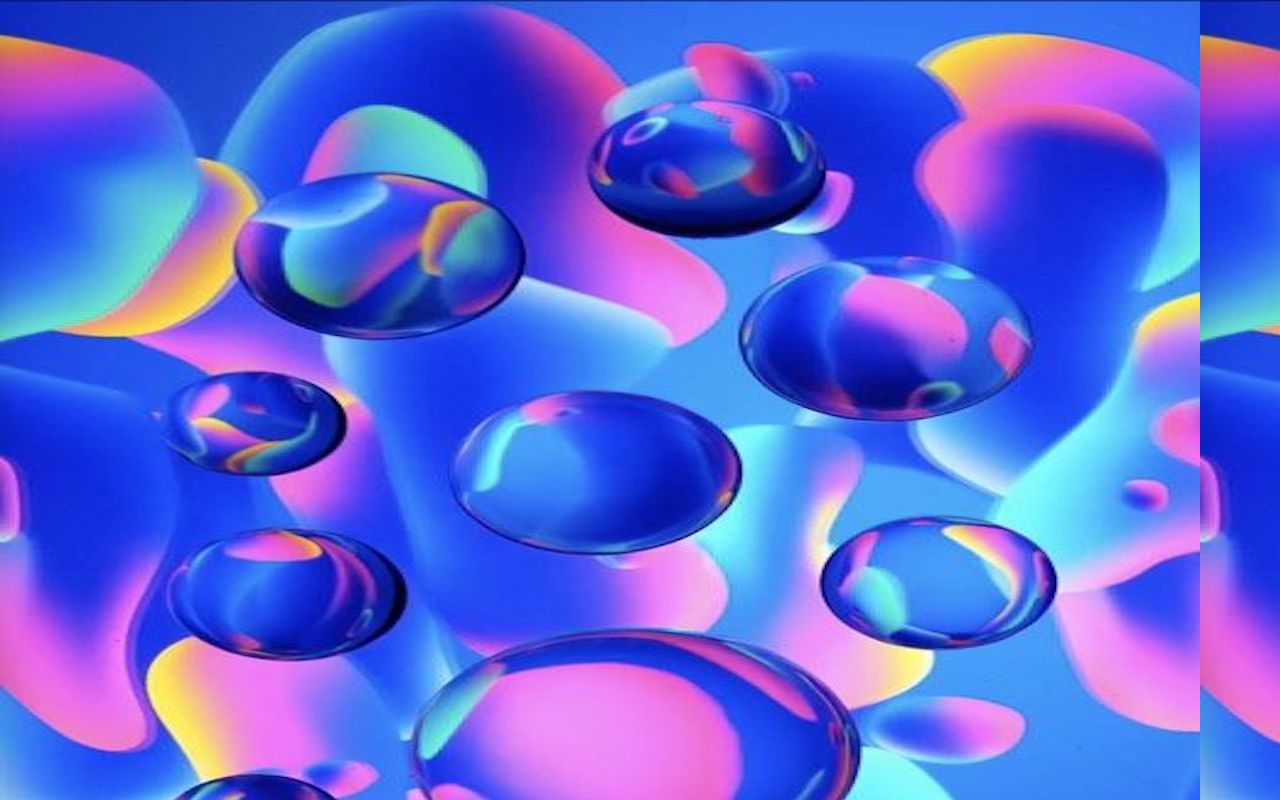
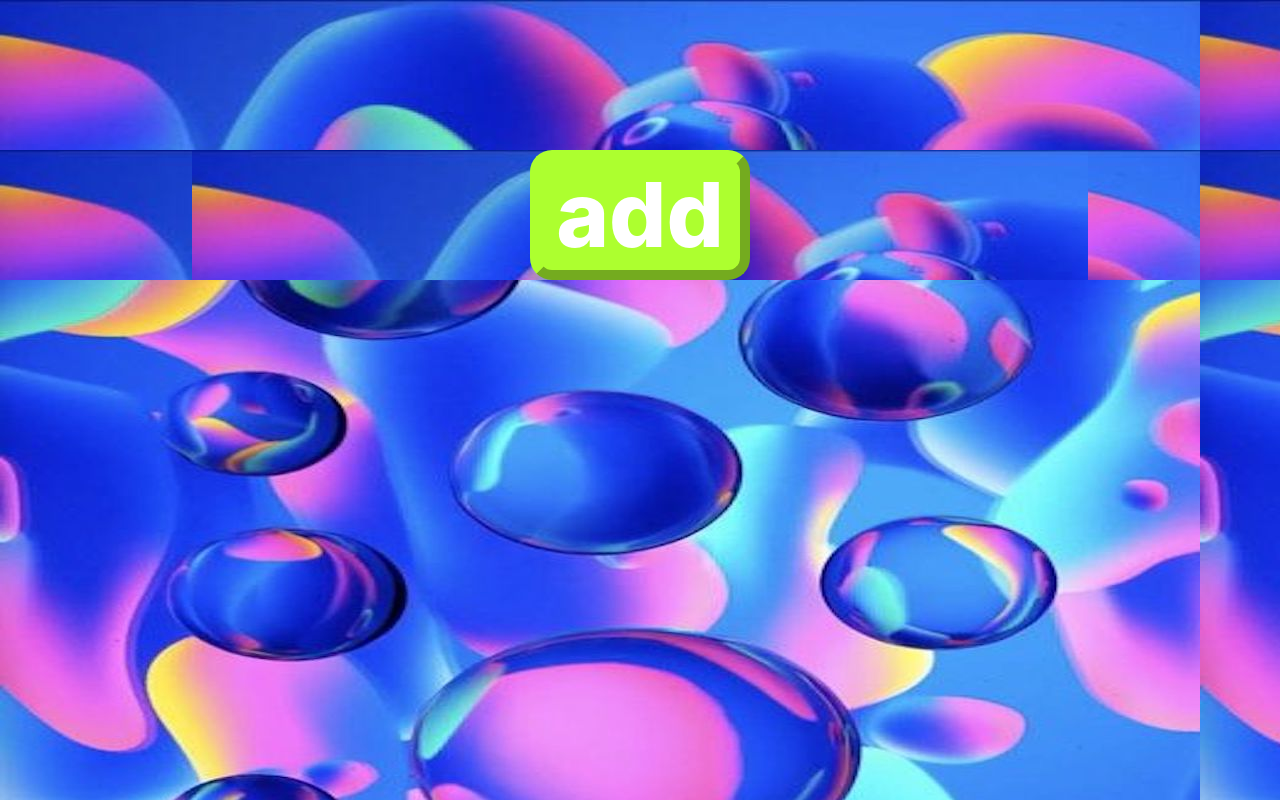
Before and after one commit to InnanaDM/Brainiac-, a plain HTML site: page index.html in a window 1280 px wide. Drawn offline with nearby package versions, Linux system fonts and the light colour scheme.

Commit message:
bread n butter

```diff
--- a/index.html
+++ b/index.html
@@ -3,17 +3,31 @@
 <head>
     <title>Brainiac!</title>
     <meta charset="UTF-8">
-    <link rel="stylesheet" href="style.css">
+
+    <!-- Compiled and minified CSS -->
+    <link rel="stylesheet" href="https://cdnjs.cloudflare.com/ajax/libs/materialize/1.0.0/css/materialize.min.css">
+
+    <!-- Compiled and minified JavaScript -->
+    <script src="https://cdnjs.cloudflare.com/ajax/libs/materialize/1.0.0/js/materialize.min.js"></script>
 
 
+    <link rel="stylesheet" href="style.css">
 
 </head>
 
 <body>
 
+    <div class="container">
+
+    <form name="quizForm">
+
+    <input type=button value="add" onClick="add()">
 
 
 
+</form>
+
+</div>
 
 
 
--- a/style.css
+++ b/style.css
@@ -1,3 +1,22 @@
 * {
     background-image: url("neonBub2.jpg");
 }
+
+
+input{
+    width: 220px;
+    height: 130px;
+    font-size: 90px;
+    color: white;
+    border-radius: 22px;
+    border-width: 10px;
+    border-color: greenyellow;
+    background: greenyellow;
+    padding: 2px;
+    font-weight: 800;
+}
+
+form {
+    text-align: center;
+    margin-top: 150px;
+}
```
